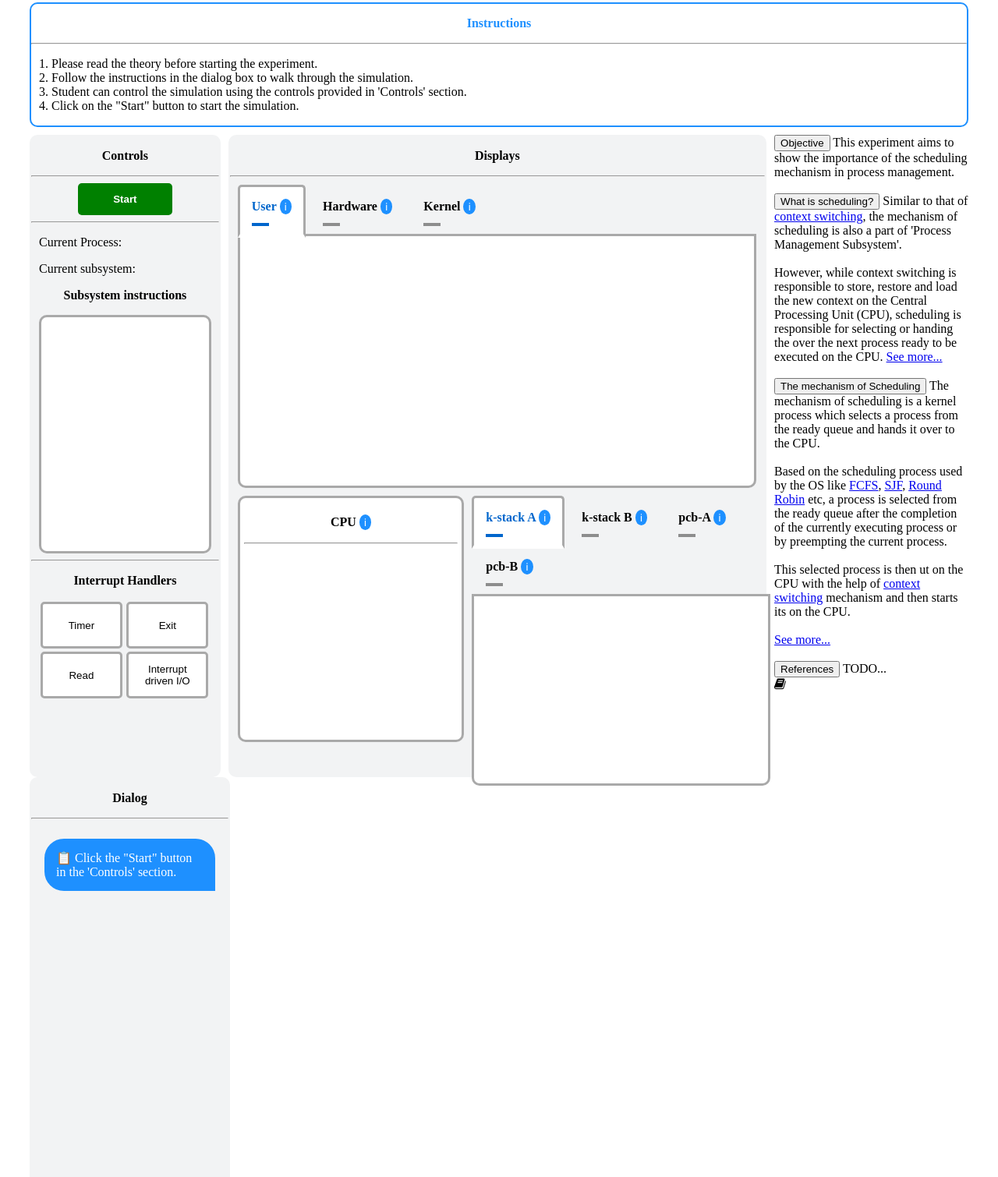
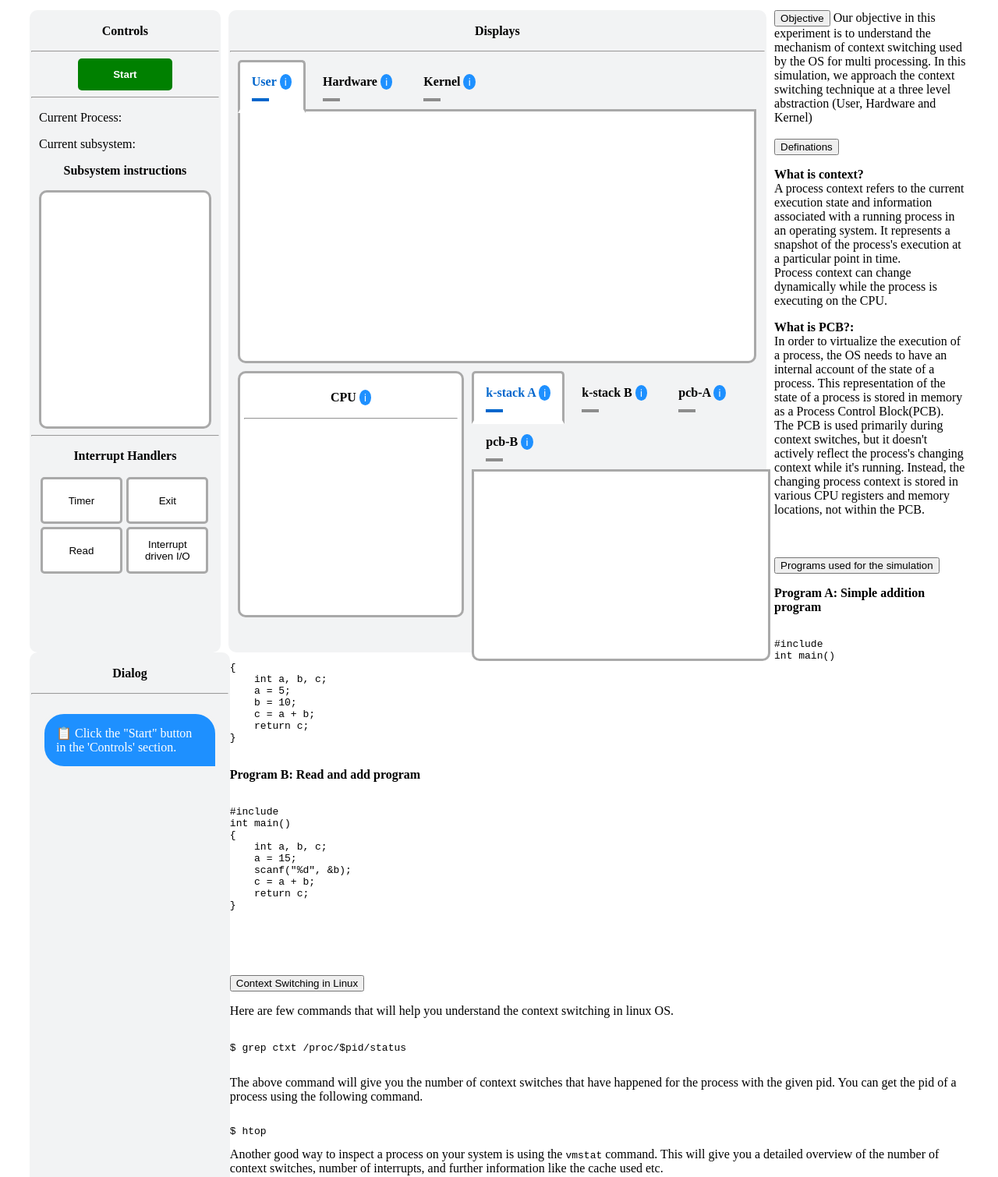
Before and after one commit to virtual-labs/exp-context-switching-iiith, a React app: page experiment/simulation/src/index.html in a window 1280 px wide. Shown: the part 35-1545 px from the top of the page at 78% size. Built offline with nearby package versions, Linux system fonts and the light colour scheme.

Commit message:
Added theory content, removed instructions box

```diff
--- a/experiment/simulation/src/index.html
+++ b/experiment/simulation/src/index.html
@@ -105,7 +105,7 @@
         </div>
 
     </div>
-    <div class="Instructions">
+    <!-- <div class="Instructions">
         <p style="font-weight: bolder; color: dodgerBlue; text-align: center;">Instructions</p>
         <hr>
         <p style="padding-left: 10px;">
@@ -114,7 +114,7 @@
             3. Student can control the simulation using the controls provided in 'Controls' section.<br>
             4. Click on the "Start" button to start the simulation.<br>
         </p>
-    </div>
+    </div> -->
     <div class="container">
         <div class="controls">
             <p style="text-align: center; font-weight: bold">Controls</p>
@@ -152,21 +152,27 @@
                 <div class="tabset">
                     <!-- Tab 1 -->
                     <input type="radio" name="tabset" id="tab1" aria-controls="marzen" checked>
-                    <label for="tab1">User <button class="wrapper" id="info_btn">&#8505 <span class="tooltip">User Mode is a privilege level in OS where programs and applications run within restricted
+                    <label for="tab1">User <button class="wrapper" id="info_btn">&#8505 <span class="tooltip">User Mode
+                                is a privilege level in OS where programs and applications run within restricted
                                 access to computer's hardware and system resources.</span></button>
                     </label>
                     <!-- Tab 2 -->
                     <input type="radio" name="tabset" id="tab2" aria-controls="rauchbier">
                     <label for="tab2">Hardware <button class="wrapper" id="info_btn">&#8505
-                        <span class="tooltip">Hardware provides the foundation on which the OS operates. It offers the
-                            computational power, memory, storage, and I/O capabilities that the OS and applications depend
-                            on. The OS, in turn, manages and interacts with this hardware to provide a stable and productive
+                            <span class="tooltip">Hardware provides the foundation on which the OS operates. It offers
+                                the
+                                computational power, memory, storage, and I/O capabilities that the OS and applications
+                                depend
+                                on. The OS, in turn, manages and interacts with this hardware to provide a stable and
+                                productive
                                 computing environment.</span></button></label>
                     <!-- Tab 3 -->
                     <input type="radio" name="tabset" id="tab3" aria-controls="dunkles">
                     <label for="tab3">Kernel <button class="wrapper" id="info_btn">&#8505
-                        <span class="tooltip">Kernel mode, also known as supervisor mode or privileged mode, is the highest
-                            privilege level in an operating system. In kernel mode, software has unrestricted access to
+                            <span class="tooltip">Kernel mode, also known as supervisor mode or privileged mode, is the
+                                highest
+                                privilege level in an operating system. In kernel mode, software has unrestricted access
+                                to
                                 hardware. This includes tasks like memory management, process scheduling, device driver
                                 operation, and handling hardware interrupts.
                             </span></button></label>
@@ -199,9 +205,12 @@
 
                 <div class="CPU">
                     <p style="text-align: center; font-weight: bold;">CPU <button class="wrapper" id="info_btn">&#8505
-                        <span class="tooltip">CPU is the hardware component that carries out the essential computational
-                            tasks required by the OS and software applications. The OS manages and coordinates the CPU's
-                            activities, ensuring that processes run efficiently, securely, and in accordance with system
+                            <span class="tooltip">CPU is the hardware component that carries out the essential
+                                computational
+                                tasks required by the OS and software applications. The OS manages and coordinates the
+                                CPU's
+                                activities, ensuring that processes run efficiently, securely, and in accordance with
+                                system
                                 priorities.</span></button></p>
                     <hr>
                     <table id="CPU">
@@ -213,32 +222,46 @@
                         <!-- Tab 1 -->
                         <input type="radio" name="tabset1" id="tab_kstackA" aria-controls="k_A" checked>
                         <label for="tab_kstackA">k-stack A <button class="wrapper" id="info_btn">&#8505
-                            <span class="tooltip">The kernel stack contains data related to the execution of kernel-level
-                                functions and system calls. It includes information such as return addresses, function
-                                parameters, and local variables of kernel functions. This particular K-Stack belongs to process
+                                <span class="tooltip">The kernel stack contains data related to the execution of
+                                    kernel-level
+                                    functions and system calls. It includes information such as return addresses,
+                                    function
+                                    parameters, and local variables of kernel functions. This particular K-Stack belongs
+                                    to process
                                     A.</span></button></label>
                         <!-- Tab 2 -->
                         <input type="radio" name="tabset1" id="tab_kstackB" aria-controls="k_B">
                         <label for="tab_kstackB">k-stack B <button class="wrapper" id="info_btn">&#8505
-                            <span class="tooltip">The kernel stack contains data related to the execution of kernel-level
-                                functions and system calls. It includes information such as return addresses, function
-                                parameters, and local variables of kernel functions. This particular K-Stack belongs to process
+                                <span class="tooltip">The kernel stack contains data related to the execution of
+                                    kernel-level
+                                    functions and system calls. It includes information such as return addresses,
+                                    function
+                                    parameters, and local variables of kernel functions. This particular K-Stack belongs
+                                    to process
                                     B.</span></button></label>
                         <!-- Tab 3 -->
                         <input type="radio" name="tabset1" id="tab_pcbA" aria-controls="p_A">
                         <label for="tab_pcbA">pcb-A <button class="wrapper" id="info_btn">&#8505
-                            <span class="tooltip">PCB serves as a central repository of process-specific information required
-                                for process management and scheduling. The PCB contains a wide range of information about a
-                                process or thread, including its program counter (PC), CPU registers, process state, process ID,
-                                scheduling information, memory management data, and I/O status. This PCB belongs to process
+                                <span class="tooltip">PCB serves as a central repository of process-specific information
+                                    required
+                                    for process management and scheduling. The PCB contains a wide range of information
+                                    about a
+                                    process or thread, including its program counter (PC), CPU registers, process state,
+                                    process ID,
+                                    scheduling information, memory management data, and I/O status. This PCB belongs to
+                                    process
                                     A.</span></button></label>
                         <!--Tab 4-->
                         <input type="radio" name="tabset1" id="tab_pcbB" aria-controls="p_B">
                         <label for="tab_pcbB">pcb-B <button class="wrapper" id="info_btn">&#8505
-                            <span class="tooltip">PCB serves as a central repository of process-specific information required
-                                for process management and scheduling. The PCB contains a wide range of information about a
-                                process or thread, including its program counter (PC), CPU registers, process state, process ID,
-                                scheduling information, memory management data, and I/O status. This PCB belongs to process
+                                <span class="tooltip">PCB serves as a central repository of process-specific information
+                                    required
+                                    for process management and scheduling. The PCB contains a wide range of information
+                                    about a
+                                    process or thread, including its program counter (PC), CPU registers, process state,
+                                    process ID,
+                                    scheduling information, memory management data, and I/O status. This PCB belongs to
+                                    process
                                     B.</span></button></label>
 
                         <div class="tab-panels1">
@@ -283,35 +306,105 @@
             <button class="toc-element" onclick="openContent(1)"> Objective
             </button>
             <span class="content-block" id="1">
-                This experiment aims to show the importance of the scheduling mechanism in process management.
+                Our objective in this experiment is to understand the mechanism of context switching used by
+                the OS for multi processing.
+                In this simulation, we approach the context switching technique at a three level abstraction (User,
+                Hardware and Kernel)
             </span>
 
             <br><br>
 
-            <button class="toc-element" onclick="openContent(2)"> What is scheduling?
+            <button class="toc-element" onclick="openContent(2)"> Definations
             </button>
             <span class="content-block" id="2">
-                Similar to that of <a href="https://virtual-labs.github.io/exp-context-switching-iiith/theory.html">context switching</a>, the mechanism of scheduling is also a part of 'Process Management Subsystem'. <br><br>However, while context switching is responsible to store, restore and load the new context on the Central Processing Unit (CPU), scheduling is responsible for selecting or handing the over the next process ready to be executed on the CPU. <a href="https://virtual-labs.github.io/exp-non-preemptive-scheduling-iiith/theory.html">See more...</a>
+                <p><strong>What is context?</strong><br> A process context refers to the current execution state and
+                    information associated with a running process in an operating system. It represents a snapshot of
+                    the process's execution at a particular point in time.
+
+                    <br /> Process context can change dynamically while the process is executing on the CPU.
+
+                </p>
+                <p><strong>What is PCB?:</strong> <br>
+                    In order to virtualize the execution of a process, the OS needs to have an internal account of the
+                    state of a process. This representation of the state of a process is stored in memory as a Process
+                    Control Block(PCB).<br>
+
+                    The PCB is used primarily during context switches, but it doesn't actively reflect the process's
+                    changing context while it's running. Instead, the changing process context is stored in various CPU
+                    registers and memory locations, not within the PCB.</p>
+
             </span>
 
             <br><br>
 
-            <button class="toc-element" onclick="openContent(3)"> The mechanism of Scheduling
+            <button class="toc-element" onclick="openContent(3)"> Programs used for the simulation
             </button>
             <span class="content-block" id="3">
-                The mechanism of scheduling is a kernel process which selects a process from the ready queue and hands it over to the CPU. <br><br>
-                Based on the scheduling process used by the OS like <a href="https://en.wikipedia.org/wiki/FIFO_(computing_and_electronics)">FCFS</a>, <a href="https://en.wikipedia.org/wiki/Shortest_remaining_time">SJF</a>, <a href="https://en.wikipedia.org/wiki/Round-robin_scheduling">Round Robin</a> etc, a process is selected from the ready queue after the completion of the currently executing process or by preempting the current process.<br><br>
-                This selected process is then ut on the CPU with the help of <a href="https://virtual-labs.github.io/exp-context-switching-iiith/theory.html">context switching</a> mechanism and then starts its on the CPU. <br><br>
-                <a href="https://en.wikipedia.org/wiki/Scheduling_(computing)">See more...</a>
+                <p><strong>Program A: Simple addition program</strong>
+                <pre>
+<code>
+#include <stdio.h>
+int main()
+{
+    int a, b, c;
+    a = 5;
+    b = 10;
+    c = a + b;
+    return c;
+}
+</code>
+</pre>
+</p>
+<p><strong>Program B: Read and add program</strong>
+<pre>
+<code>
+#include <stdio.h>
+int main()
+{
+    int a, b, c;
+    a = 15;
+    scanf("%d", &b);
+    c = a + b;
+    return c;
+}
+</code>
+    </pre>
+                </p>
             </span>
 
             <br><br>
 
-            <button class="toc-element" onclick="openContent(4)"> References
+            <button class="toc-element" onclick="openContent(4)"> Context Switching in Linux
             </button>
             <span class="content-block" id="4">
+                <p>
+                    Here are few commands that will help you understand the context switching in linux OS.
+                <pre>
+<code>
+$ grep ctxt /proc/$pid/status
+</code>
+</pre>
+                The above command will give you the number of context switches that have happened for the process with
+                the given pid. You can get the pid of a process using the following command.
+                <pre>
+<code>
+$ htop
+</code></pre>
+                Another good way to inspect a process on your system is using the <code>vmstat</code> command. This will
+                give you a detailed overview of the number of context switches, number of interrupts, and further
+                information like the cache used etc.
+
+                </p>
+            </span>
+
+            <br><br>
+
+            <button class="toc-element" onclick="openContent(5)"> References
+            </button>
+            <span class="content-block" id="5">
                TODO...
             </span>
+
         </div>
         <i class="fa fa-book" aria-hidden="true" id="study-material" onclick="openTheory()"></i>
     </div>
@@ -373,7 +466,7 @@
 <br /> Process context can change dynamically while the process is executing on the CPU.
 
 </p>
-                <p><strong>How is PCB?:</strong> <br>
+                <p><strong>What is PCB?:</strong> <br>
                     In order to virtualize the execution of a process, the OS needs to have an internal account of the state of a process. This representation of the state of a process is stored in memory as a Process Control Block(PCB).<br>
 
 The PCB is used primarily during context switches, but it doesn't actively reflect the process's changing context while it's running. Instead, the changing process context is stored in various CPU registers and memory locations, not within the PCB.</p>
```
Lines whose indentation alone changed are shown as unchanged.
